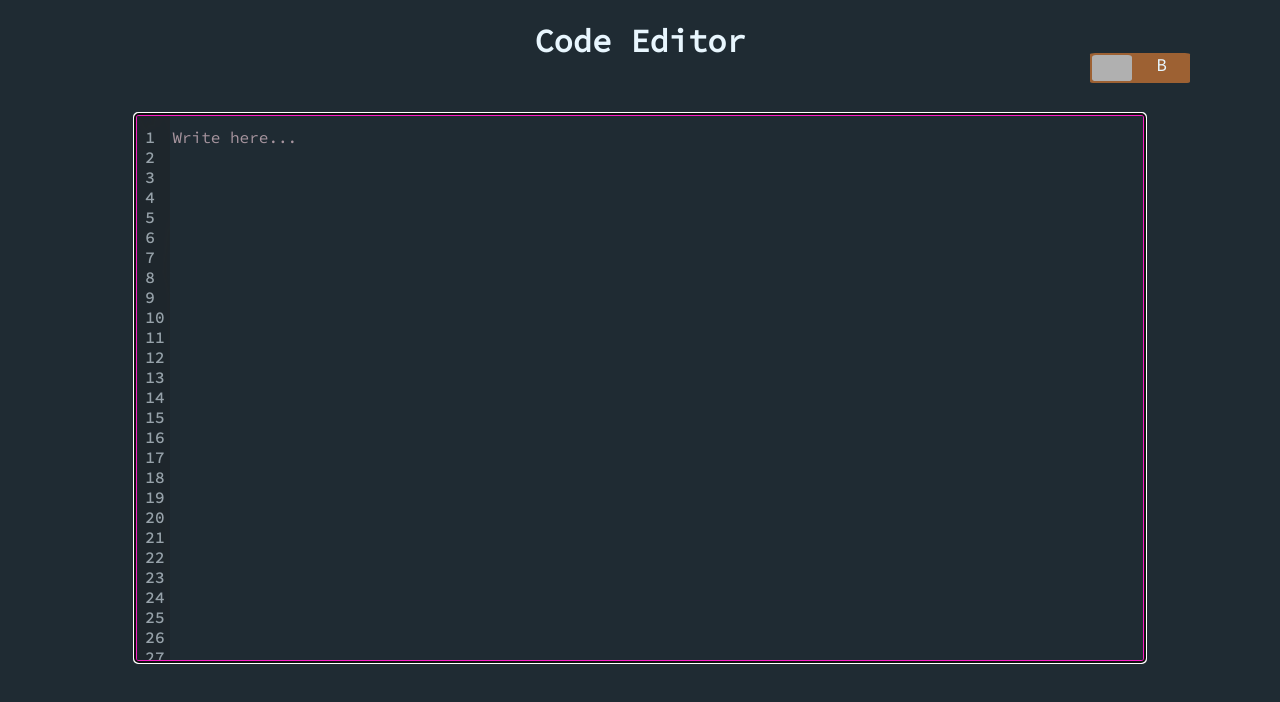
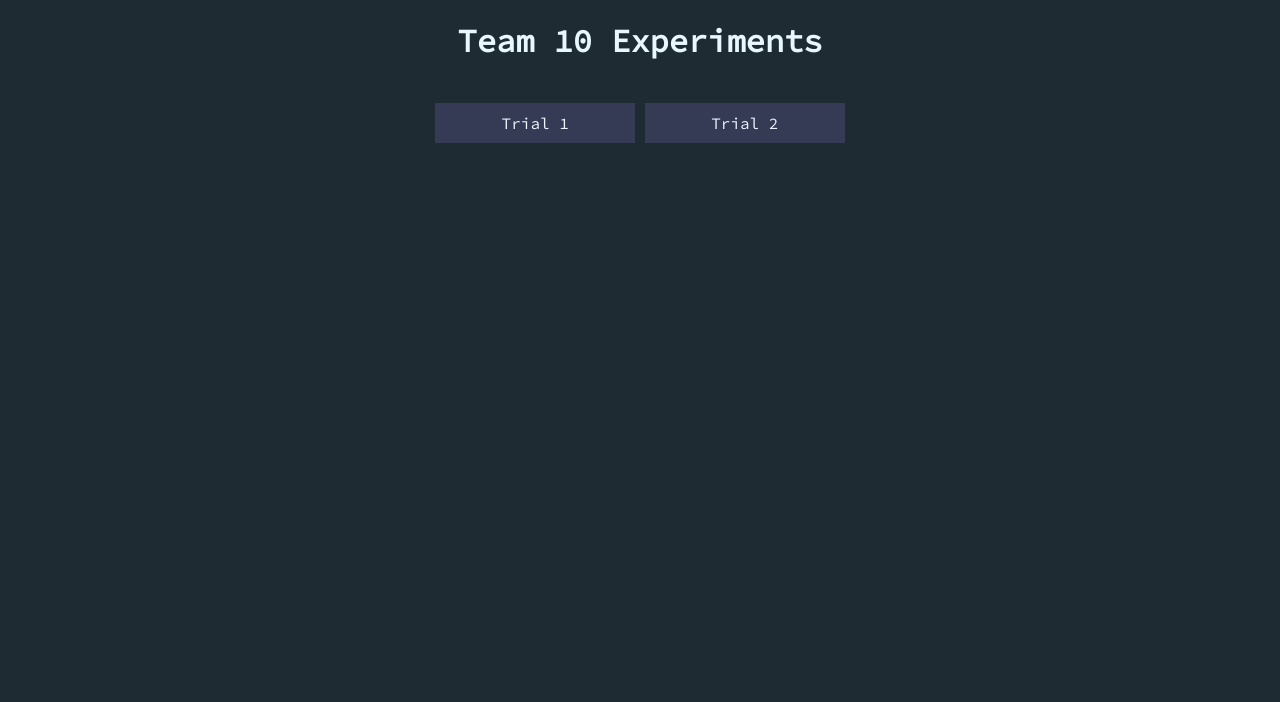
Before and after one commit to melaniechow/splendidkoalas, a plain HTML site: page index.html in a window 1280 px wide. Drawn offline with Linux system fonts and the light colour scheme.

Commit message:
homepage

```diff
--- a/index.html
+++ b/index.html
@@ -6,14 +6,10 @@
   </head>
 
   <body>
-    <h1 class="title">Code Editor</h1>
+    <h1 class="title">Team 10 Experiments</h1>
 
-    <input type="checkbox" id="switch" class="checkbox" onclick="toggleMode()"/>
-    <label for="switch" class="toggle">A &nbsp B</label>
-
-    <div class="InputArea">
-      <textarea class="Textarea"id="Input" oninput="detectOption()" autofocus placeholder="Write here..."></textarea>
-    </div>
+    <a href="ideShape.html"><button>Trial 1</button></a>
+    <a href="idePet.html"><button onclick="ide.html">Trial 2</button></a>
   </body>
   <script src="script.js"></script>
 </html>
--- a/style.css
+++ b/style.css
@@ -45,14 +45,15 @@ body{
 
 /*Button Style*/
 button{
+  margin-top: 20px;
   background-color: #353A55;
   padding: 10px;
-  width: 500px;
+  width: 200px;
   border: none;
   color: #E8F6FE;
   font-family: 'Source Code Pro', monospace;
   font-size: 16px;
-  text-align: left;
+  text-align: center;
   outline: none;
 }
 button:hover{
@@ -96,7 +97,7 @@ label{
   font-size: 18px;
 }
 .toggle {
-  left: 500px;
+  left: 450px;
   bottom: 30px;
   position : relative;
   display : inline-block;
```
Also changed, not shown: idePet.html (added, +21 -0 lines), ideShape.html (added, +22 -0 lines).
